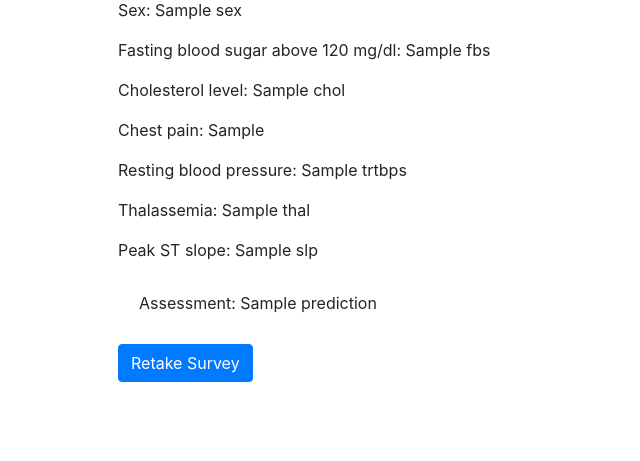
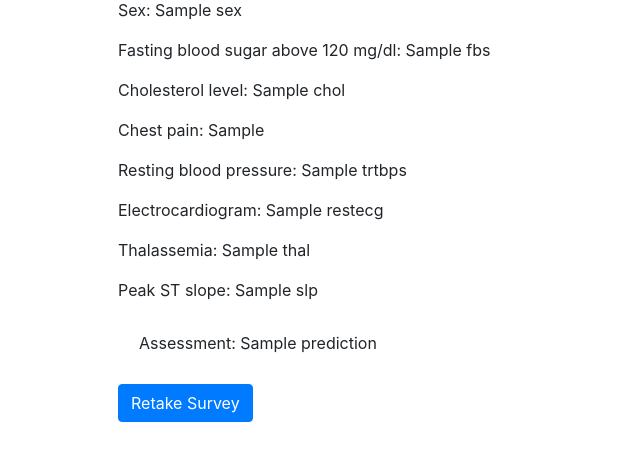
Before and after one commit to dlepke/4949-a2, a Django app: template a2/templates/results.html in a window 1280 px wide. Shown: the part 146-607 px from the top of the page, without its empty margins (0-640 px from the left). Run offline with Django 4.2, Linux system fonts and the light colour scheme; the template is opened without the code that fills it: most values are stand-ins (such as "Sample title", 1, 10 or a date in 2020); some libraries are stand-ins or nearby versions.

Commit message:
added missing ecg row in results

```diff
--- a/a2/templates/results.html
+++ b/a2/templates/results.html
@@ -10,6 +10,7 @@
 <p>Cholesterol level: {{chol}}</p>
 <p>Chest pain: {{cp}}</p>
 <p>Resting blood pressure: {{trtbps}}</p>
+<p>Electrocardiogram: {{ restecg }}</p>
 <p>Thalassemia: {{thal}}</p>
 <p>Peak ST slope: {{slp}}</p>
 
```
